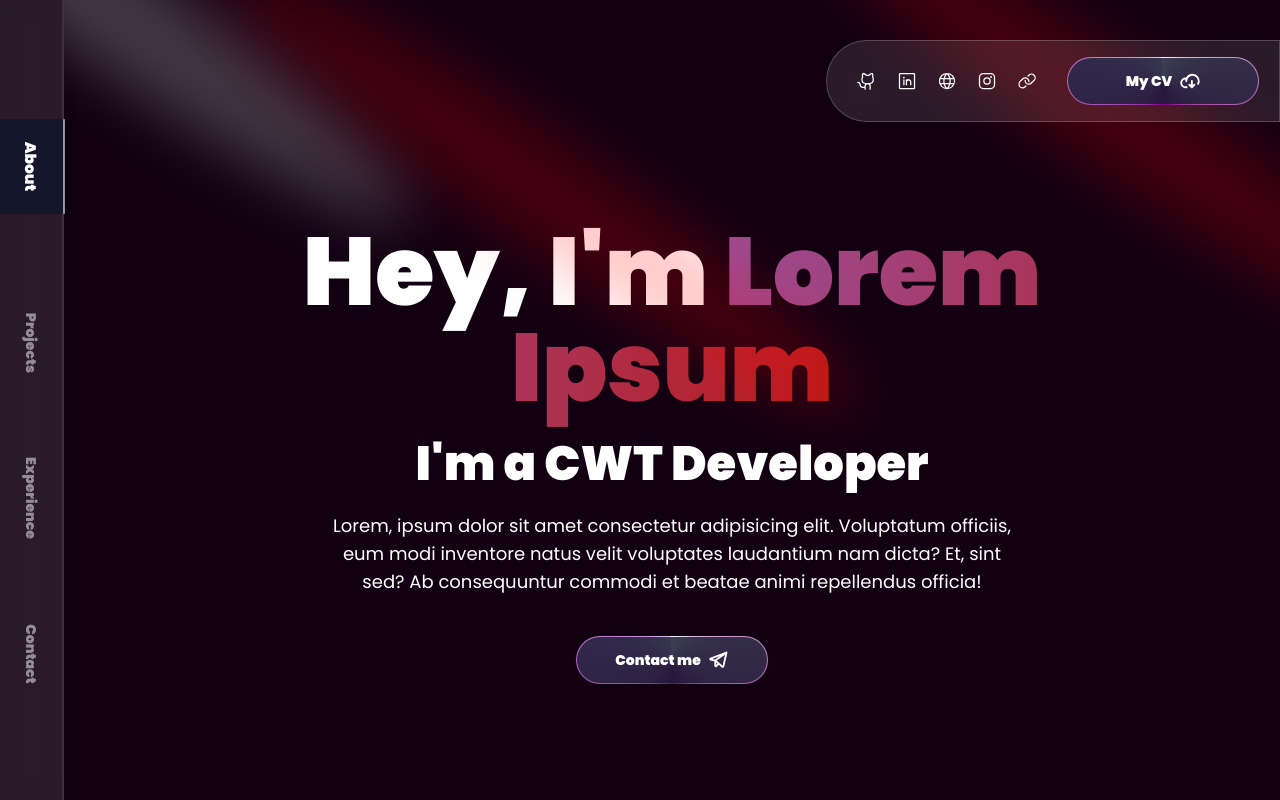
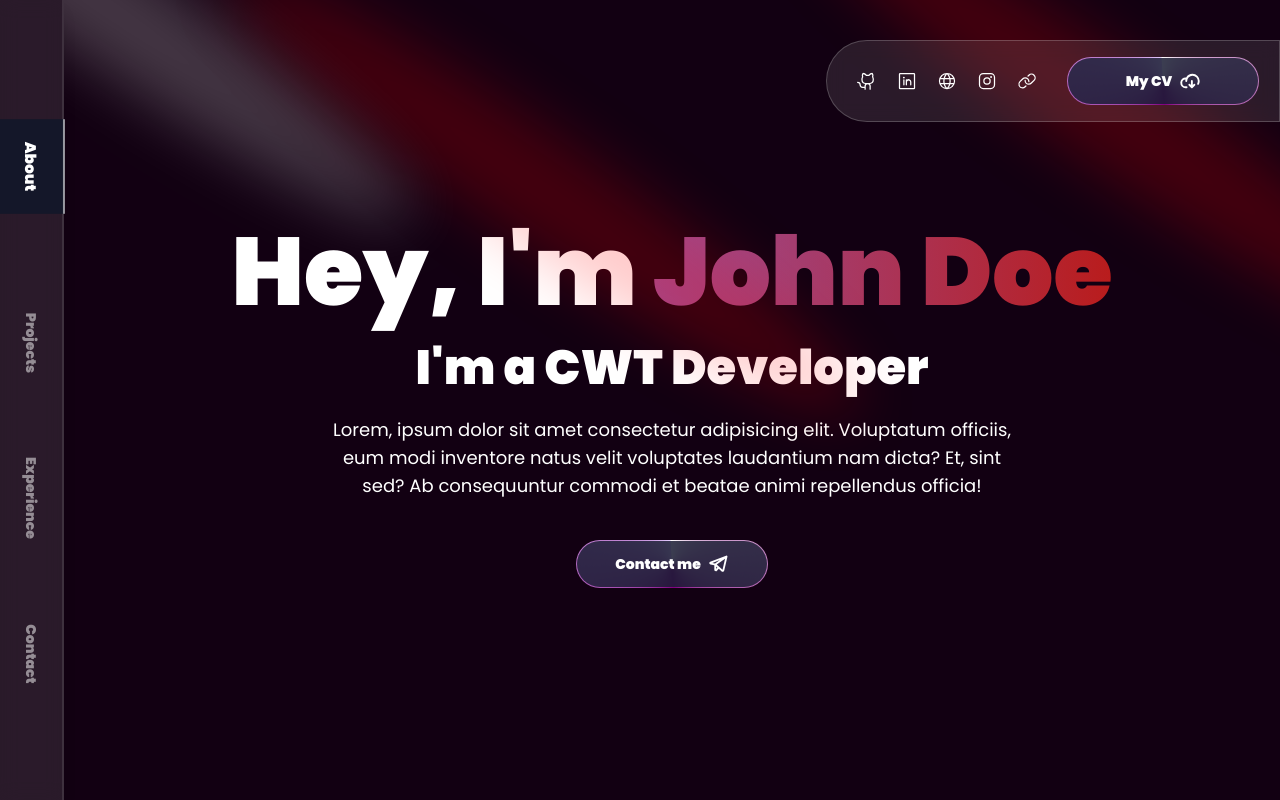
Before and after one commit to sobee-dev/portfolio, a Next.js app: page / in a window 1280 px wide. Built offline with nearby package versions, Linux system fonts and the light colour scheme.

Commit message:
updated the hero section

```diff
--- a/components/Hero.tsx
+++ b/components/Hero.tsx
@@ -18,7 +18,7 @@ const Hero = () => {
           <h1 className="text-center text-4xl md:text-6xl lg:text-8xl font-extrabold">
             Hey, I&apos;m {""}
             <span className="bg-gradient-to-r from-purple to-red-700 bg-clip-text text-transparent">
-              Lorem Ipsum
+             John Doe
             </span>
           </h1>
         </Reveal>
```
